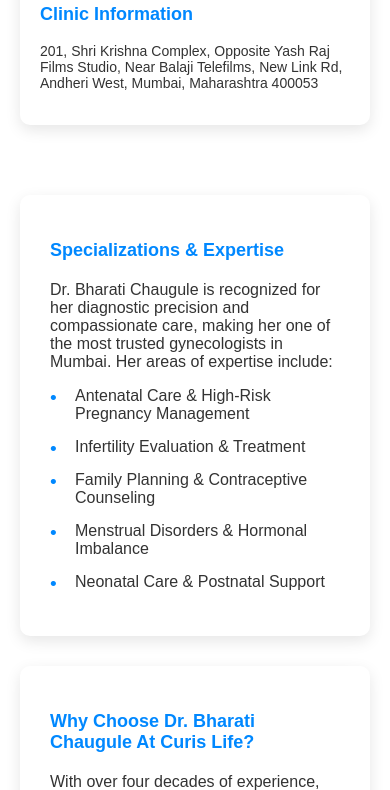
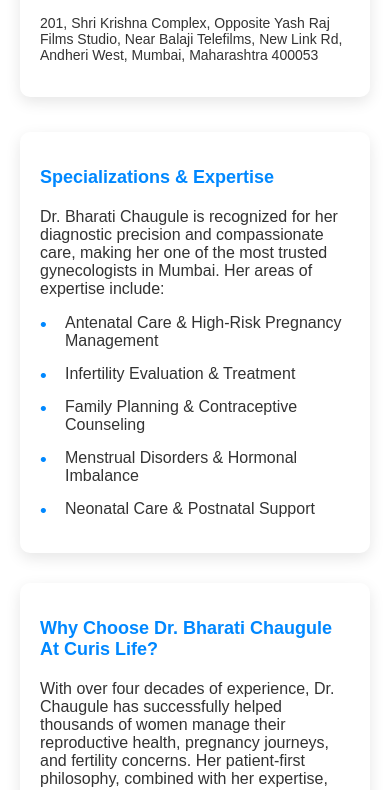
Before and after one commit to suraj1922/codeXCuris, a plain HTML site: page index.html in a window 390 px wide. Shown: the part 1210-2000 px from the top of the page. Drawn offline with Linux system fonts and the light colour scheme.

Commit message:
`Refactor styles.css: adjust padding of .info-box, add media query for .contact-bar on small screens`

```diff
--- a/styles.css
+++ b/styles.css
@@ -309,7 +309,7 @@ body, ul {
 
     .info-box {
         background: var(--white);
-        padding: 30px;
+        padding: 20px;
         border-radius: 10px;
         box-shadow: 0 5px 15px rgba(0, 0, 0, 0.1);
         margin-bottom: 30px;
@@ -399,6 +399,13 @@ body, ul {
         transform: rotate(180deg);
     }
 
+    @media (max-width: 488px){
+        .contact-bar{
+
+            padding: 10px 20px;
+        }
+    }
+
     @media (max-width: 768px) {
         .faq-item {
             padding: 10px;
@@ -418,6 +425,7 @@ body, ul {
     @media (max-width: 768px) {
         .container {
             flex-direction: column;
+            gap: 5px;
         }
         .contact-bar {
             display: flex;
```
